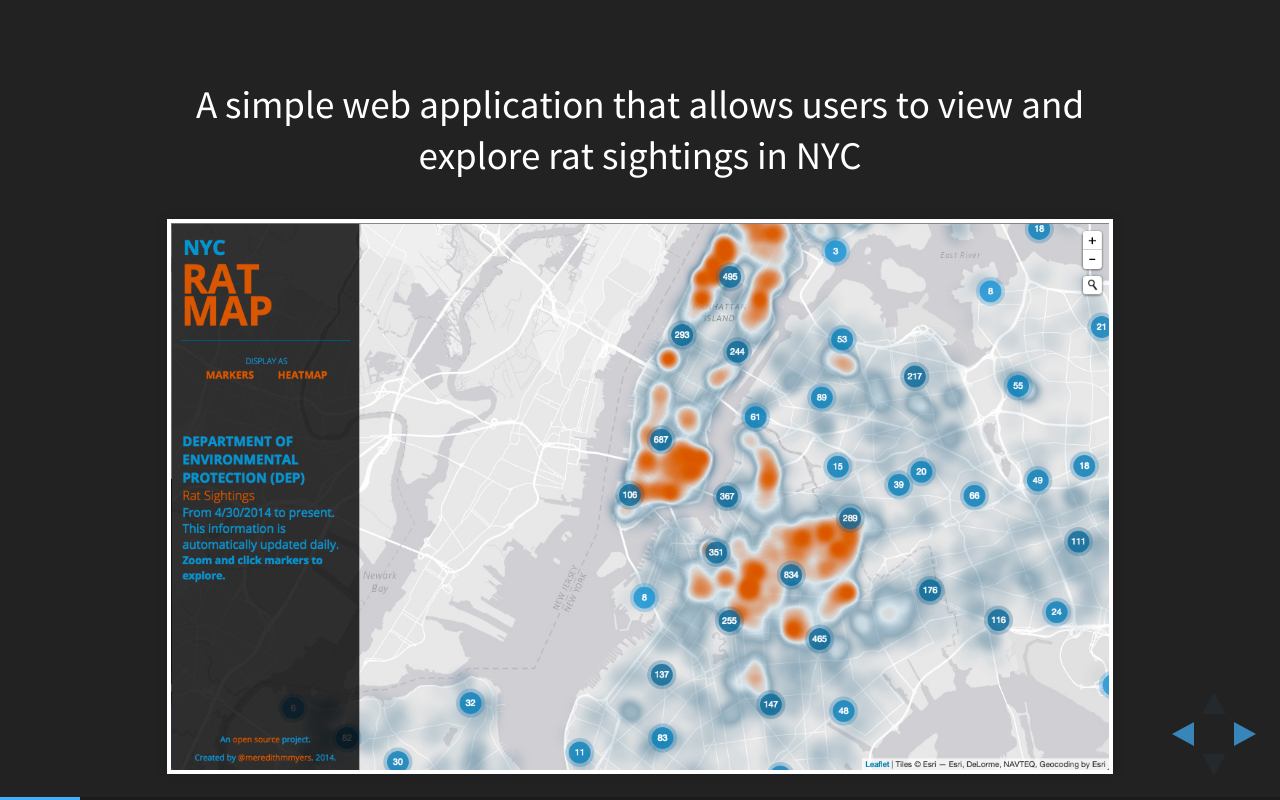
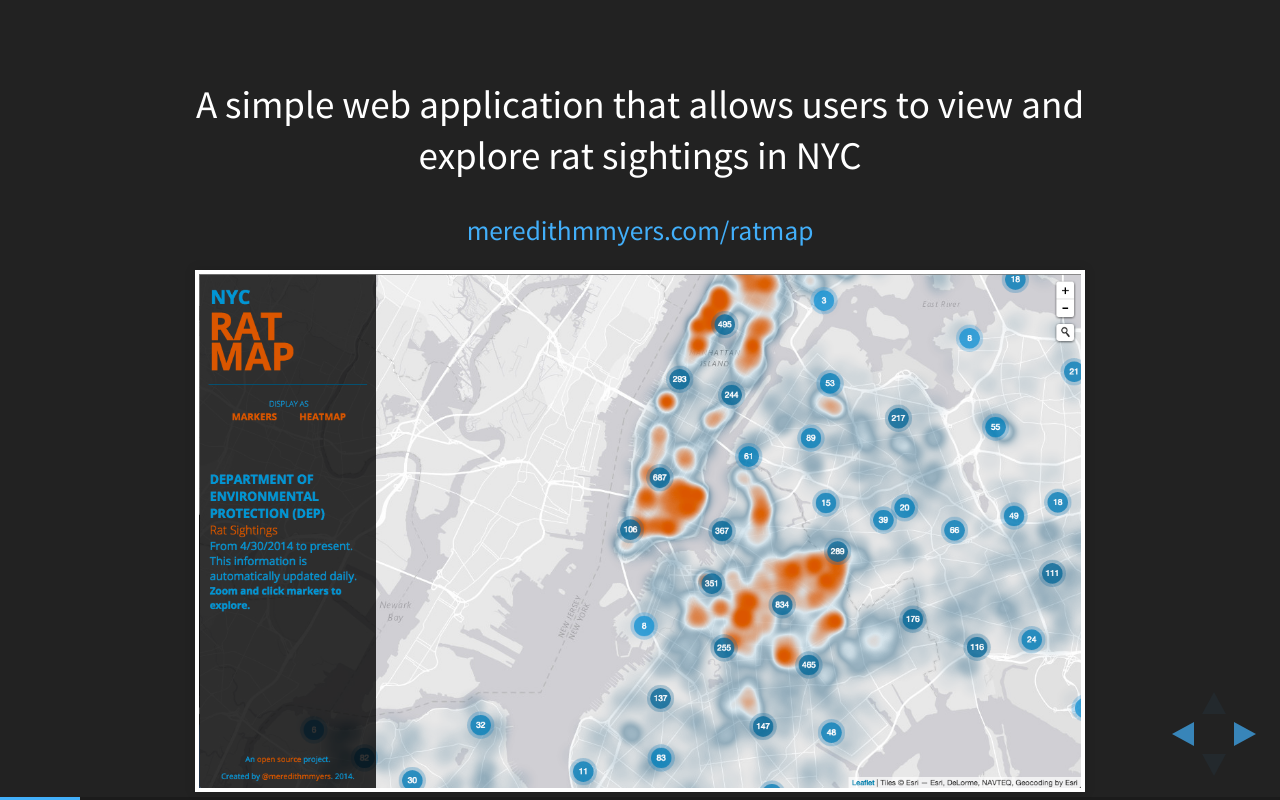
Before and after one commit to benjmyers/ratmap-presentation, a website: page index.html in a window 1280 px wide. Both pictures are taken after a click on the element 1251 px from the left and 734 px from the top of the page. Drawn offline with nearby package versions, Linux system fonts and the light colour scheme.

Commit message:
Positioning fixes

```diff
--- a/index.html
+++ b/index.html
@@ -47,6 +47,10 @@
             a.link {
                 font-size: 0.7em;
             }
+            .full-size {
+                height: 500px;
+                width: auto;
+            }
             .reveal td {
                 vertical-align: top;
             }
@@ -72,8 +76,8 @@
 
             <section>
                 <p>A simple web application that allows users to view and explore rat sightings in NYC</p>
-                <img src="images/ratmap-full.png" />
-                <a href="http://meredithmmyers.com/ratmap">meredithmmyers.com/ratmap</a>
+                <a class="link" href="http://meredithmmyers.com/ratmap">meredithmmyers.com/ratmap</a>
+                <img class="full-size" src="images/ratmap-full.png" />
             </section>
 
             <section>
```
